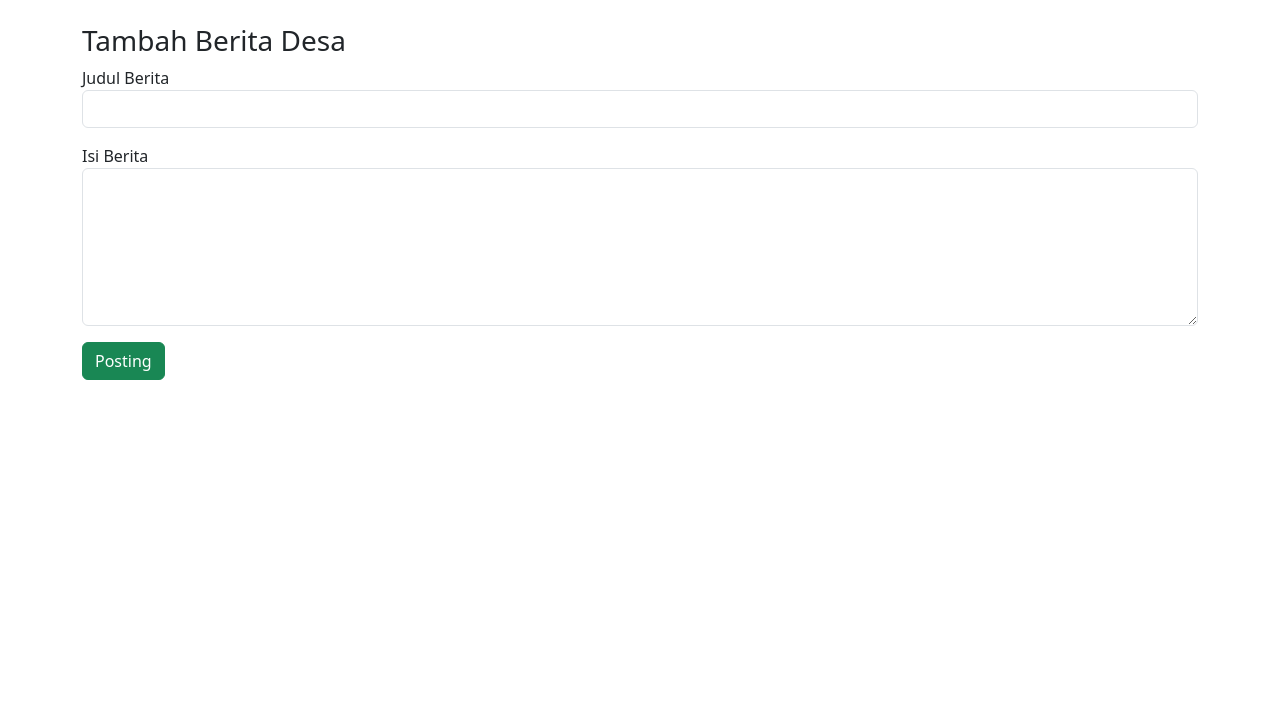
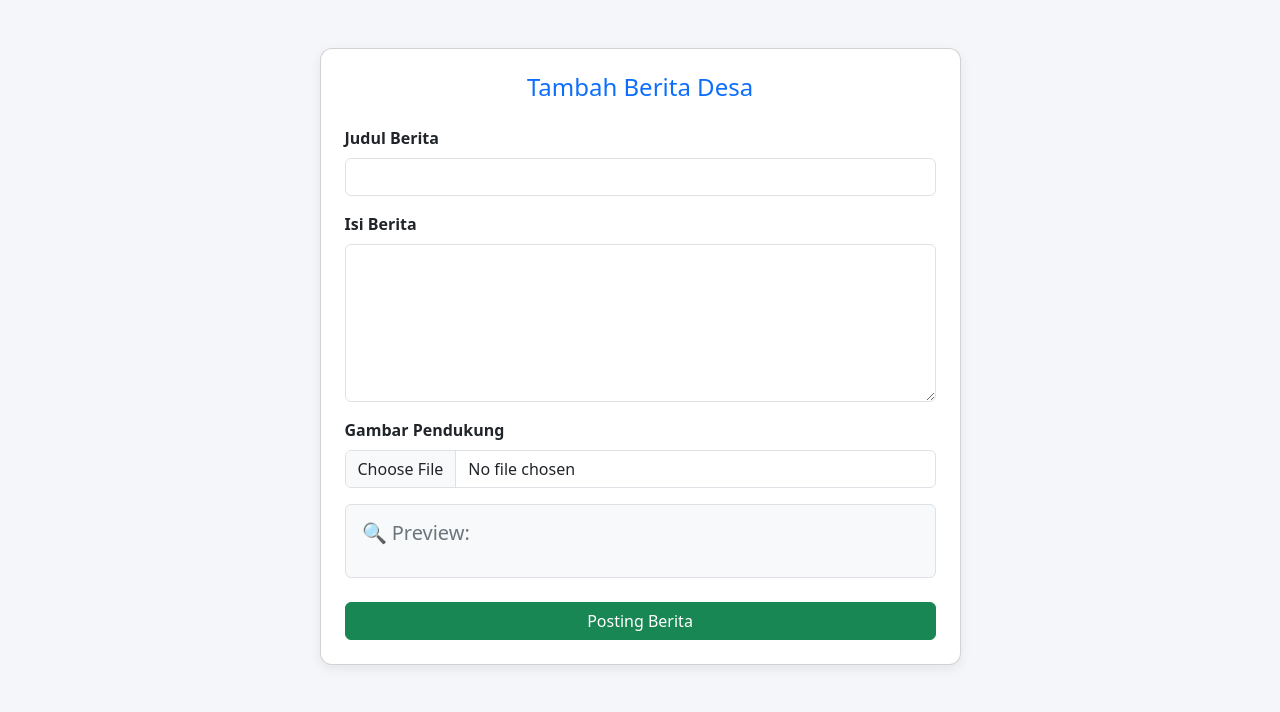
Before and after one commit to chanjr227/sistem_desa, a PHP site: page /sistem_desa/admin/tambah-berita.php in a window 1280 px wide. Shown: the top 712 px of the page. Run offline with PHP 8.4, Linux system fonts and the light colour scheme; the visitor is signed in with stand-in values (Sample User, id 1).

Commit message:
menambah fitur gambar di berita

```diff
--- a/admin/tambah-berita.php
+++ b/admin/tambah-berita.php
@@ -8,12 +8,31 @@ if (!isset($_SESSION['log']) || $_SESSION['role'] !== 'admin') {
 }
 
 if ($_SERVER['REQUEST_METHOD'] === 'POST') {
-    $judul = htmlspecialchars($_POST['judul']);
-    $isi = htmlspecialchars($_POST['isi']);
+    $judul = htmlspecialchars(trim($_POST['judul']));
+    $isi = htmlspecialchars(trim($_POST['isi']));
     $penulis = $_SESSION['nama_admin'] ?? 'Admin Desa';
+    $gambarPath = null;
 
-    $stmt = $koneksi->prepare("INSERT INTO berita_desa (judul, isi, penulis, tanggal) VALUES (?, ?, ?, CURDATE())");
-    $stmt->bind_param("sss", $judul, $isi, $penulis);
+    // Upload file ke folder ../uploads/
+    if (isset($_FILES['gambar']) && $_FILES['gambar']['error'] === UPLOAD_ERR_OK) {
+        $uploadDir = '../uploads/';
+        if (!is_dir($uploadDir)) mkdir($uploadDir, 0777, true);
+
+        $filename = uniqid() . '-' . basename($_FILES['gambar']['name']);
+        $targetFile = $uploadDir . $filename;
+
+        $fileType = strtolower(pathinfo($targetFile, PATHINFO_EXTENSION));
+        $allowedTypes = ['jpg', 'jpeg', 'png', 'webp'];
+
+        if (in_array($fileType, $allowedTypes)) {
+            move_uploaded_file($_FILES['gambar']['tmp_name'], $targetFile);
+            $gambarPath = 'uploads/' . $filename; // Simpan path relatif ke root project
+        }
+    }
+
+    // Simpan berita
+    $stmt = $koneksi->prepare("INSERT INTO berita_desa (judul, isi, penulis, gambar, tanggal) VALUES (?, ?, ?, ?, CURDATE())");
+    $stmt->bind_param("ssss", $judul, $isi, $penulis, $gambarPath);
     $stmt->execute();
     $stmt->close();
 
@@ -23,31 +42,85 @@ if ($_SERVER['REQUEST_METHOD'] === 'POST') {
 }
 ?>
 
+
 <!DOCTYPE html>
 <html lang="id">
 <head>
+    <meta charset="UTF-8">
     <title>Tambah Berita Desa</title>
+    <meta name="viewport" content="width=device-width, initial-scale=1">
     <link href="https://cdn.jsdelivr.net/npm/bootstrap@5.3.0/dist/css/bootstrap.min.css" rel="stylesheet">
+    <style>
+        body { background-color: #f4f6f9; }
+        .card { border-radius: 12px; box-shadow: 0 4px 12px rgba(0, 0, 0, 0.07); }
+        .form-label { font-weight: 600; }
+        .preview-box img { max-height: 200px; margin-top: 10px; border-radius: 10px; }
+        .btn-success { width: 100%; }
+    </style>
 </head>
-<body class="p-4">
-<div class="container">
-    <h3>Tambah Berita Desa</h3>
+<body>
+<div class="container py-5">
+    <div class="row justify-content-center">
+        <div class="col-lg-7 col-md-9">
+            <div class="card p-4 bg-white">
+                <h4 class="mb-4 text-center text-primary">Tambah Berita Desa</h4>
 
                 <?php if (isset($_SESSION['success'])): ?>
-        <div class="alert alert-success"><?= $_SESSION['success']; unset($_SESSION['success']); ?></div>
+                    <div class="alert alert-success alert-dismissible fade show" role="alert">
+                        <?= $_SESSION['success']; unset($_SESSION['success']); ?>
+                        <button type="button" class="btn-close" data-bs-dismiss="alert" aria-label="Tutup"></button>
+                    </div>
                 <?php endif; ?>
 
-    <form method="POST">
+                <form method="POST" enctype="multipart/form-data">
                     <div class="mb-3">
-            <label>Judul Berita</label>
-            <input type="text" name="judul" class="form-control" required>
+                        <label class="form-label">Judul Berita</label>
+                        <input type="text" name="judul" class="form-control" id="judulInput" required>
                     </div>
                     <div class="mb-3">
-            <label>Isi Berita</label>
-            <textarea name="isi" rows="6" class="form-control" required></textarea>
+                        <label class="form-label">Isi Berita</label>
+                        <textarea name="isi" rows="6" class="form-control" id="isiInput" required></textarea>
                     </div>
-        <button type="submit" class="btn btn-success">Posting</button>
+                    <div class="mb-3">
+                        <label class="form-label">Gambar Pendukung</label>
+                        <input type="file" name="gambar" accept="image/*" class="form-control" id="gambarInput">
+                    </div>
+
+                    <div class="preview-box border p-3 rounded bg-light">
+                        <h5 class="text-secondary">🔍 Preview:</h5>
+                        <h6 id="previewJudul" class="fw-bold"></h6>
+                        <p id="previewIsi" style="white-space: pre-line;"></p>
+                        <img id="previewGambar" src="#" alt="Preview Gambar" class="img-fluid d-none" />
+                    </div>
+
+                    <button type="submit" class="btn btn-success mt-4">Posting Berita</button>
                 </form>
             </div>
+        </div>
+    </div>
+</div>
+
+<!-- JS -->
+<script>
+document.getElementById('judulInput').addEventListener('input', function() {
+    document.getElementById('previewJudul').textContent = this.value;
+});
+document.getElementById('isiInput').addEventListener('input', function() {
+    document.getElementById('previewIsi').textContent = this.value;
+});
+document.getElementById('gambarInput').addEventListener('change', function(e) {
+    const preview = document.getElementById('previewGambar');
+    const file = e.target.files[0];
+    if (file) {
+        preview.src = URL.createObjectURL(file);
+        preview.classList.remove('d-none');
+    } else {
+        preview.src = '#';
+        preview.classList.add('d-none');
+    }
+});
+</script>
+
+<script src="https://cdn.jsdelivr.net/npm/bootstrap@5.3.0/dist/js/bootstrap.bundle.min.js"></script>
 </body>
 </html>
--- a/index.php
+++ b/index.php
@@ -224,7 +224,7 @@ $berita = mysqli_query($koneksi, "SELECT * FROM berita_desa ORDER BY tanggal DES
                 <div class="col-md-4">
                     <div class="card shadow-sm h-100 border-warning">
                         <?php if (!empty($b['gambar'])): ?>
-                            <img src="uploads/<?= htmlspecialchars($b['gambar']) ?>" class="card-img-top" style="max-height: 180px; object-fit: cover;" alt="Gambar Berita">
+                    <img src="<?= htmlspecialchars($b['gambar']) ?>" class="card-img-top" style="max-height: 180px; object-fit: cover;" alt="Gambar Berita">
                         <?php endif; ?>
                         <div class="card-body">
                             <h5 class="card-title"><?= htmlspecialchars($b['judul']) ?></h5>
```
Also changed, not shown: uploads/6863e8665ad2d-git commit.png (added), uploads/berita/berita_686525fc654bd2.10257342.png (added). Lines whose indentation alone changed are shown as unchanged.
